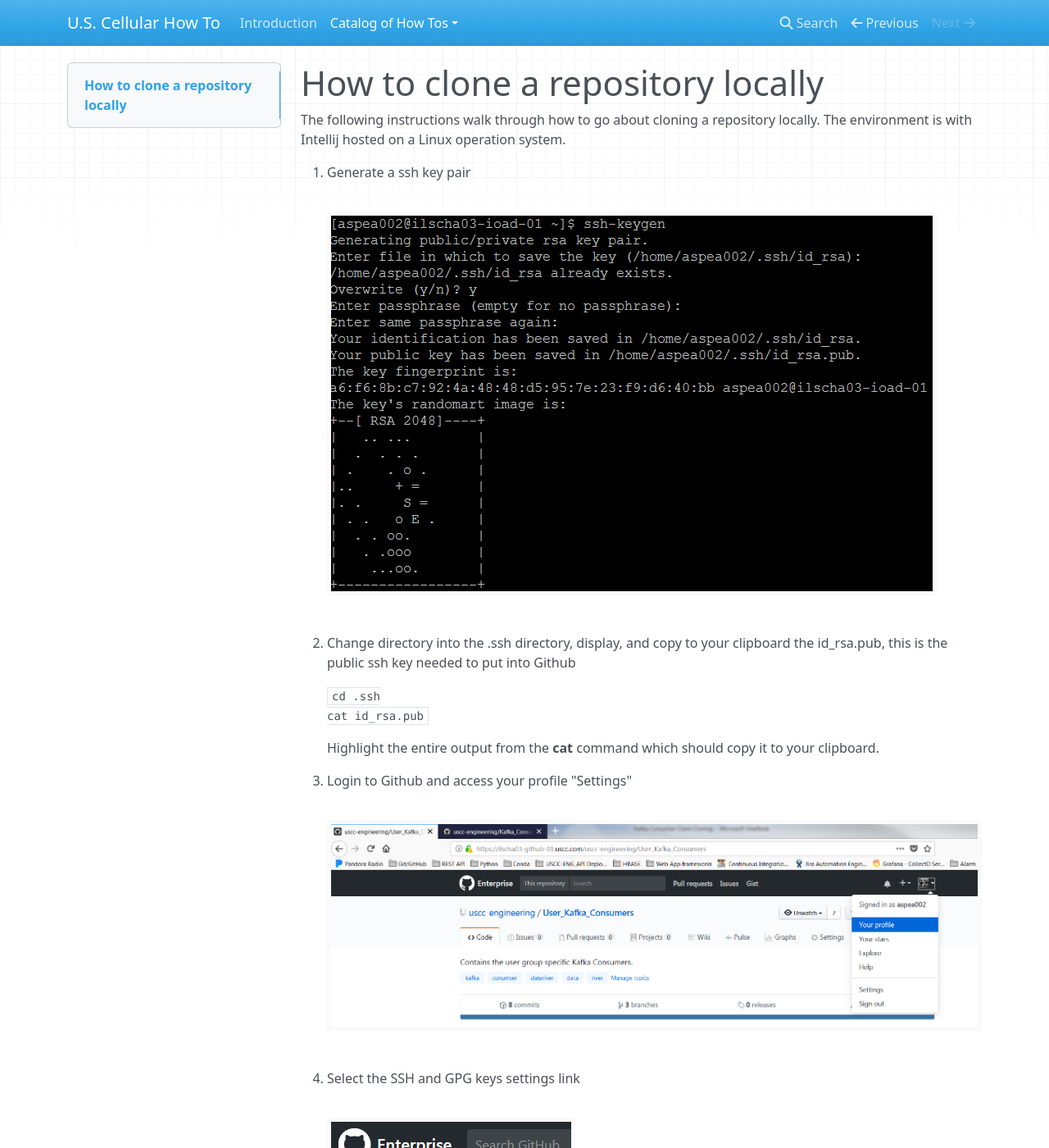
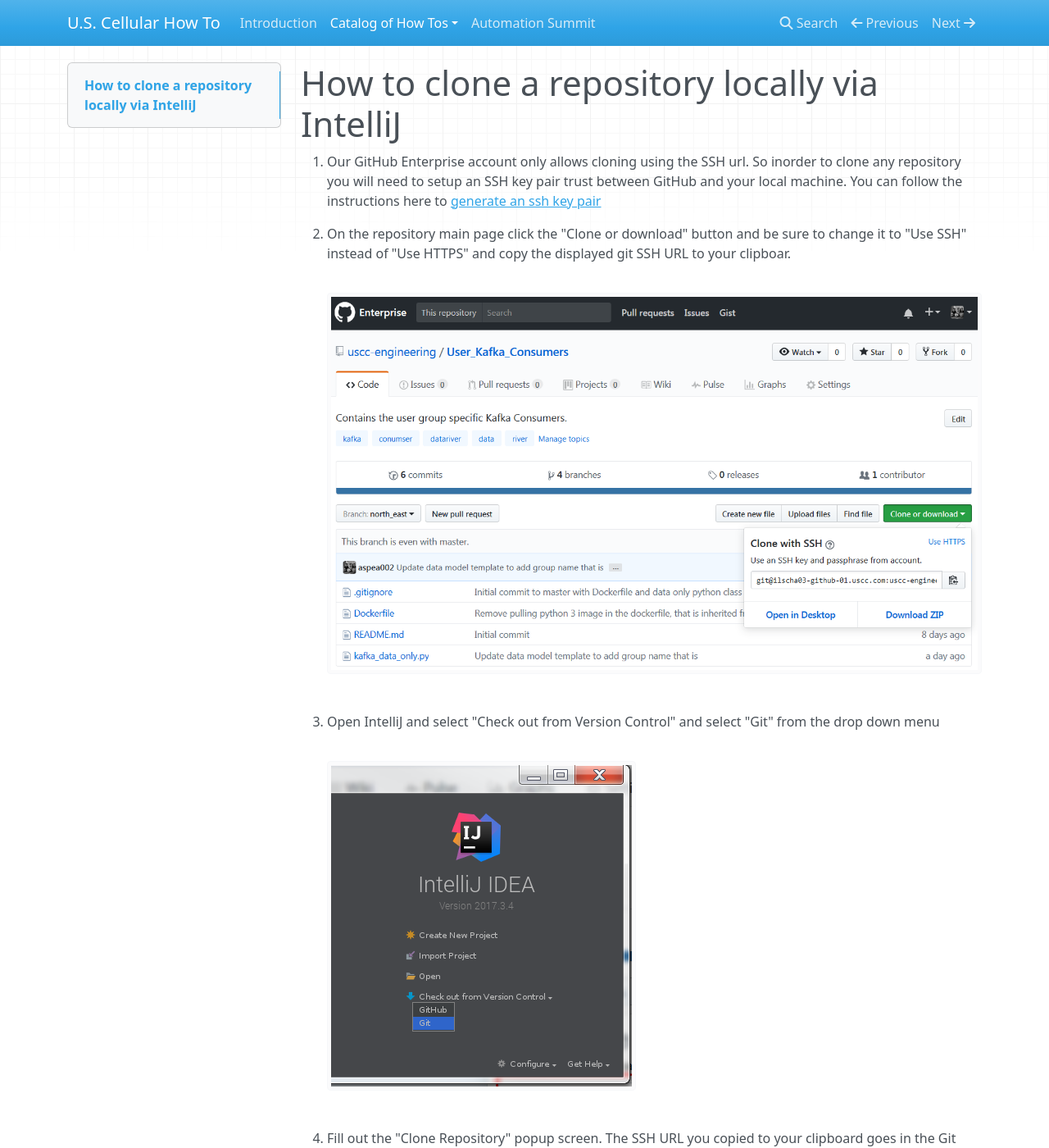
Before and after one commit to prowler0305/personal-how-to, an MkDocs documentation site: the page built from docs/version_control/clone-repo.md, in a window 1280 px wide and 1400 px high. Shown: the whole window at 82% size. Built offline with MkDocs 1.6.1, drawn with Linux system fonts in a browser that asks for light colours; nearby versions of some CDN libraries; old or Windows-style settings are respelled for this version of MkDocs; some of the changed text lies outside the part shown.

Commit message:
Add information about request access to github org, automation summit #3, and restructure pages to seperate generating ssh key from clone a repo how to.

````diff
--- a/docs/version_control/clone-repo.md
+++ b/docs/version_control/clone-repo.md
@@ -1,34 +1,6 @@
-# How to clone a repository locally
-The following instructions walk through how to go about cloning a repository locally. The environment is with Intellij hosted on a Linux operation system.
+# How to clone a repository locally via IntelliJ
 
-1. Generate a ssh key pair
-
-    ![Generate ssh key pair](/images/linux_ssh_keygen.png)
-
-1. Change directory into the .ssh directory, display, and copy to your clipboard the id_rsa.pub, this is the public ssh key needed to put into Github
-
-    ```
-    cd .ssh
-    cat id_rsa.pub
-    ```
-
-    Highlight the entire output from the **cat** command which should copy it to your clipboard.
-
-1. Login to Github and access your profile "Settings"
-
-    ![Github profile settings](/images/profile_settings.png)
-
-1. Select the SSH and GPG keys settings link
-
-    ![SSH settings link](/images/ssh_gpg_keys.png)
-
-1. Click "New SSH Key"
-
-    ![New ssh key](/images/new_ssh_key.png)
-
-1. Add a descriptive "Title" and paste the ssh key into the "Key" input box and click "Add SSH Key"
-
-    ![Add a new ssh Key](/images/add_pub_ssh_key.png)
+1. Our GitHub Enterprise account only allows cloning using the SSH url. So inorder to clone any repository you will need to setup an SSH key pair trust between GitHub and your local machine. You can follow the instructions here to [generate an ssh key pair](../generate-ssh-key.md)
 
 1. On the repository main page click the "Clone or download" button and be sure to change it to "Use SSH" instead of "Use HTTPS" and copy the displayed git SSH URL to your clipboar.
 
--- a/mkdocs.yml
+++ b/mkdocs.yml
@@ -3,5 +3,8 @@
 pages:
   - Introduction: index.md
   - Catalog of How Tos:
+    - USCC Engineering Organization Access: uscc-organization.md
+    - Generate SSH Key pair: generate-ssh-key.md
     - Version Control:
       - Clone a Repository: version_control/clone-repo.md
+  - Automation Summit: auto-summit.md
````
Also changed, not shown: docs/auto-summit.md (added, +9 -0 lines), docs/generate-ssh-key.md (added, +31 -0 lines), docs/index.md (+2 -0 lines), docs/uscc-organization.md (added, +5 -0 lines), docs/img/favicon.ico (added), 1 other file.
